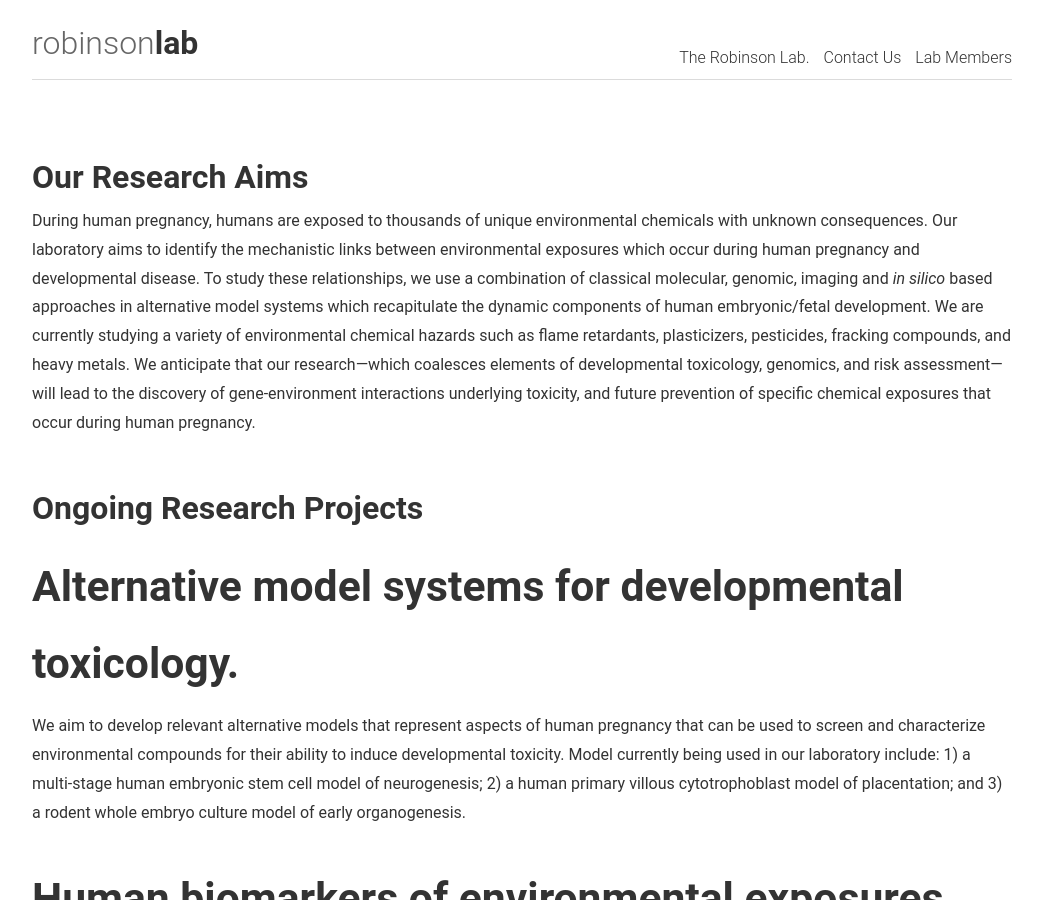
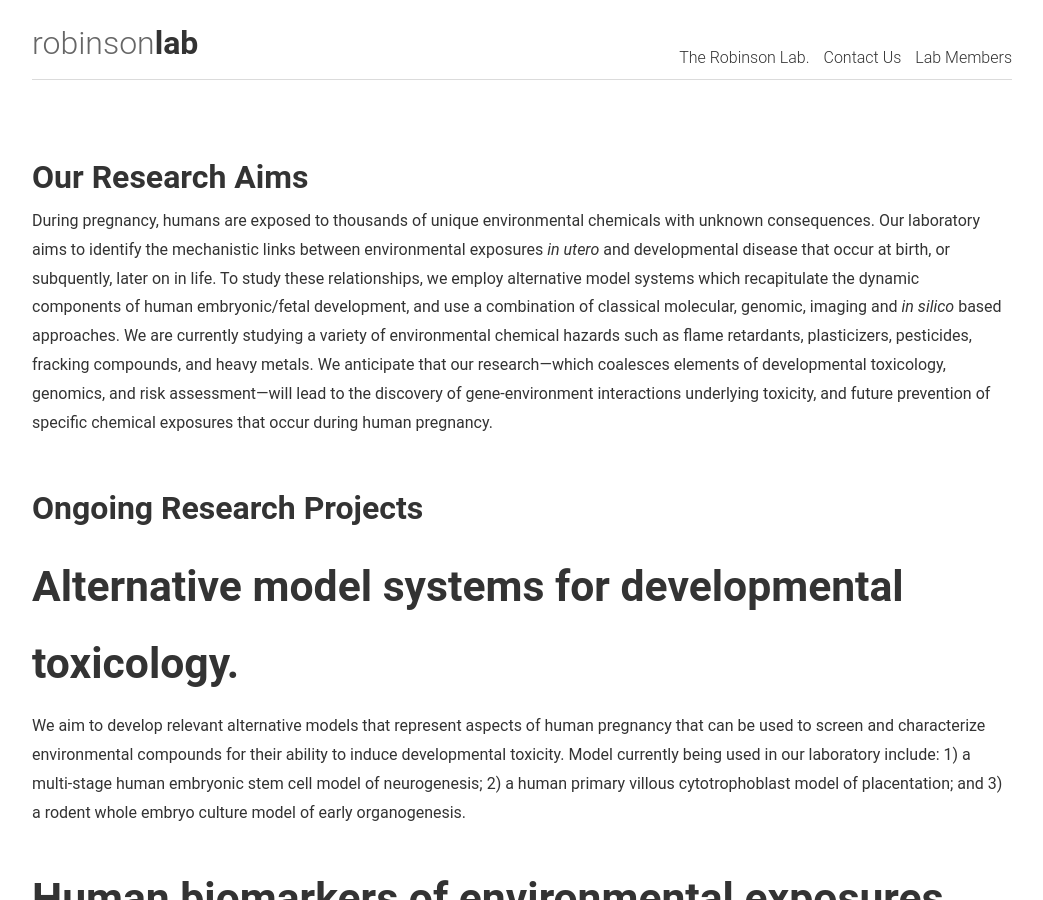
Before and after one commit to jfrobinson/jfrobinson.github.io, a Jekyll site: the page built from about.md, in a window 1280 px wide and 900 px high. Shown: the whole window, without its empty margins (118-1161 px from the left). Built offline with Jekyll 4.4.1, drawn with Linux system fonts in a browser that asks for light colours.

Commit message:
Update about.md

```diff
--- a/about.md
+++ b/about.md
@@ -3,7 +3,7 @@
 title: The Robinson Lab.
 ---
 ## Our Research Aims
-During human pregnancy, humans are exposed to thousands of unique environmental chemicals with unknown consequences. Our laboratory aims to identify the mechanistic links between environmental exposures which occur during human pregnancy and developmental disease. To study these relationships, we use a combination of classical molecular, genomic, imaging and *in silico* based approaches in alternative model systems which recapitulate the dynamic components of human embryonic/fetal development. We are currently studying a variety of environmental chemical hazards such as flame retardants, plasticizers, pesticides, fracking compounds, and heavy metals. We anticipate that our research—which coalesces elements of developmental toxicology, genomics, and risk assessment—will lead to the discovery of gene-environment interactions underlying toxicity, and future prevention of specific chemical exposures that occur during human pregnancy.
+During pregnancy, humans are exposed to thousands of unique environmental chemicals with unknown consequences. Our laboratory aims to identify the mechanistic links between environmental exposures *in utero* and developmental disease that occur at birth, or subquently, later on in life. To study these relationships, we employ alternative model systems which recapitulate the dynamic components of human embryonic/fetal development, and use a combination of classical molecular, genomic, imaging and *in silico* based approaches. We are currently studying a variety of environmental chemical hazards such as flame retardants, plasticizers, pesticides, fracking compounds, and heavy metals. We anticipate that our research—which coalesces elements of developmental toxicology, genomics, and risk assessment—will lead to the discovery of gene-environment interactions underlying toxicity, and future prevention of specific chemical exposures that occur during human pregnancy.
 
 ## Ongoing Research Projects
 
```
